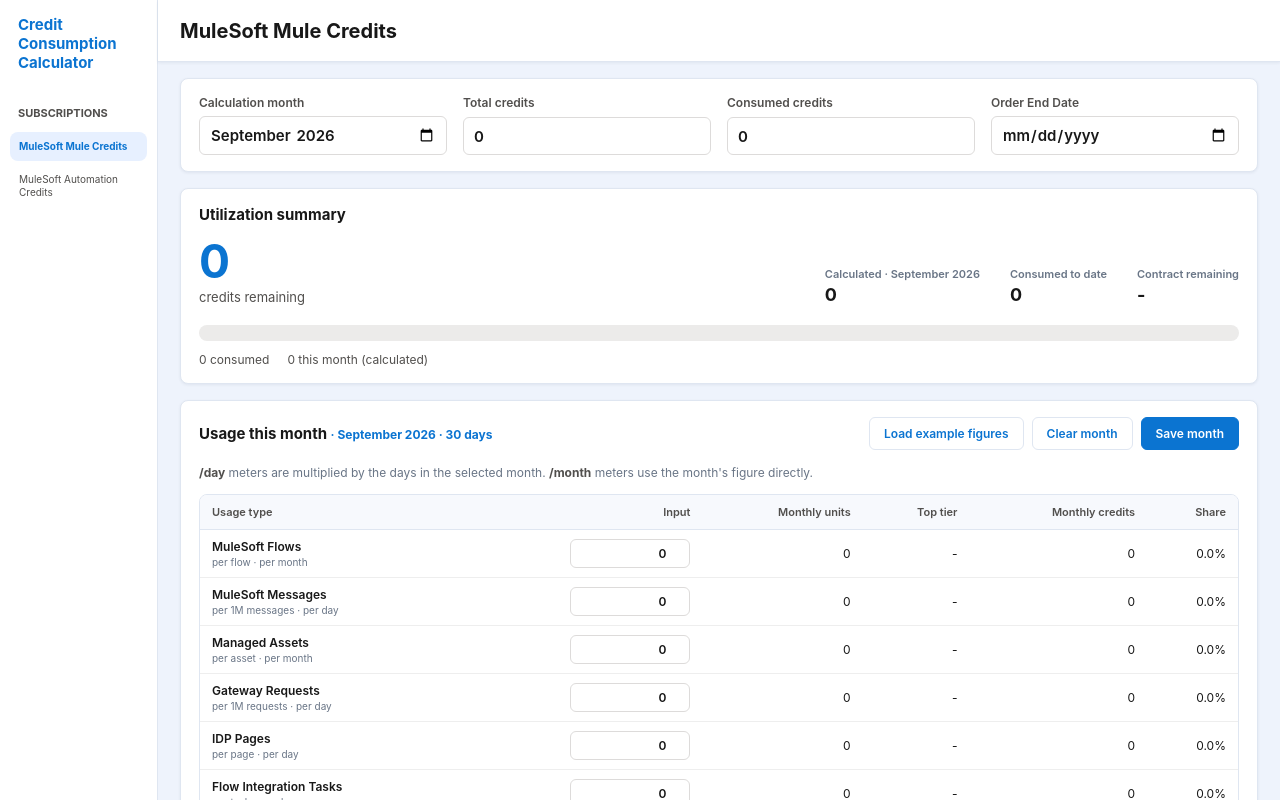
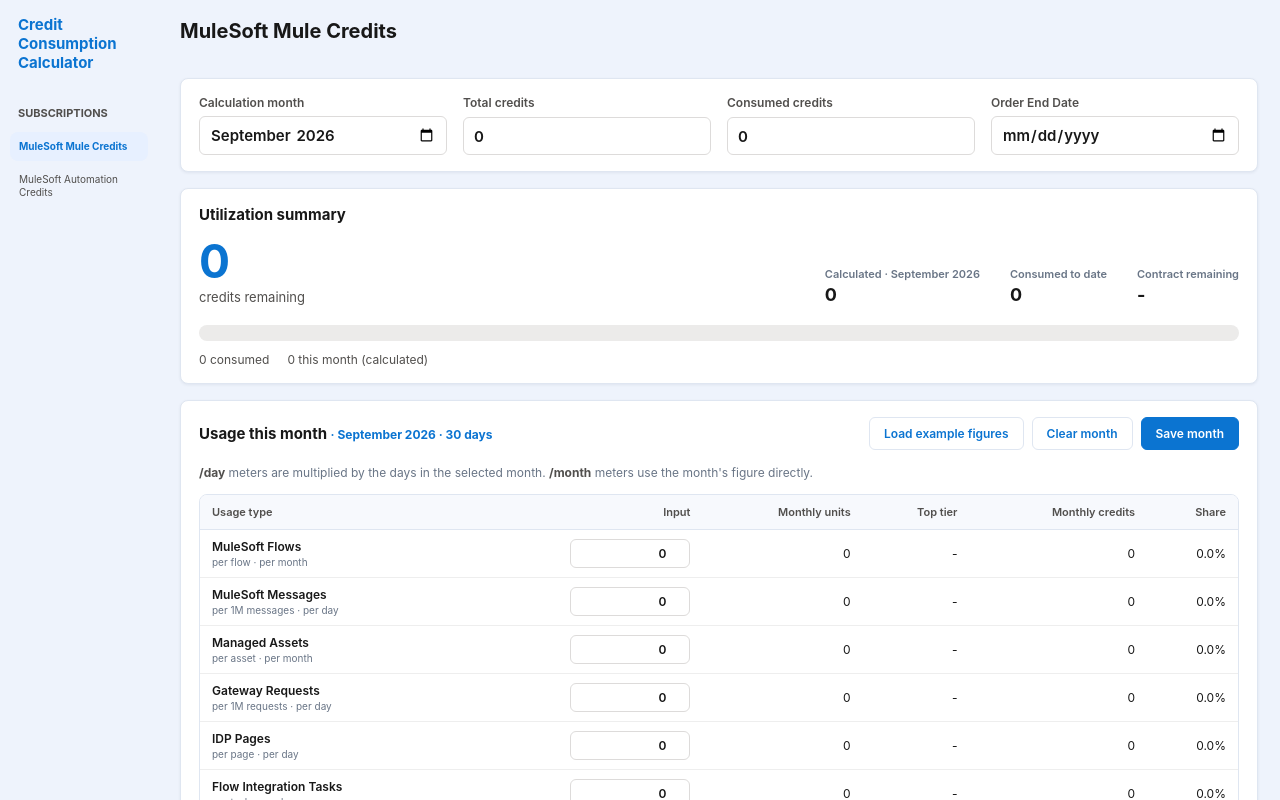
Before and after one commit to decoder-17/Credit-Consumption-Calculator, a React (Vite) app: page / in a window 1280 px wide. Shown: the top 800 px of the page. Built offline with nearby package versions, Linux system fonts and the light colour scheme.

Commit message:
style: unify calculator shell canvas

```diff
--- a/src/ui/styles.css
+++ b/src/ui/styles.css
@@ -26,12 +26,13 @@
 .app-shell {
   min-height: 100vh;
   display: flex;
+  background: #eef3fc;
 }
 .sidebar {
   width: 158px;
   flex: 0 0 158px;
-  background: #fff;
-  border-right: 1px solid var(--line);
+  background: #eef3fc;
+  border-right: 0;
   padding: 16px 10px;
 }
 .sidebar-brand {
@@ -86,11 +87,12 @@
 .workspace {
   flex: 1;
   min-width: 0;
+  background: #eef3fc;
 }
 .topbar {
-  background: #fff;
-  border-bottom: 1px solid var(--line);
-  box-shadow: 0 1px 3px #182b4a12;
+  background: transparent;
+  border-bottom: 0;
+  box-shadow: none;
   min-height: 62px;
   padding: 14px 22px;
   display: flex;
@@ -494,7 +496,7 @@
     display: block;
   }
   .sidebar {
-    border-bottom: 1px solid var(--line);
+    border-bottom: 0;
     border-right: 0;
     padding: 14px 16px;
     width: 100%;
```
